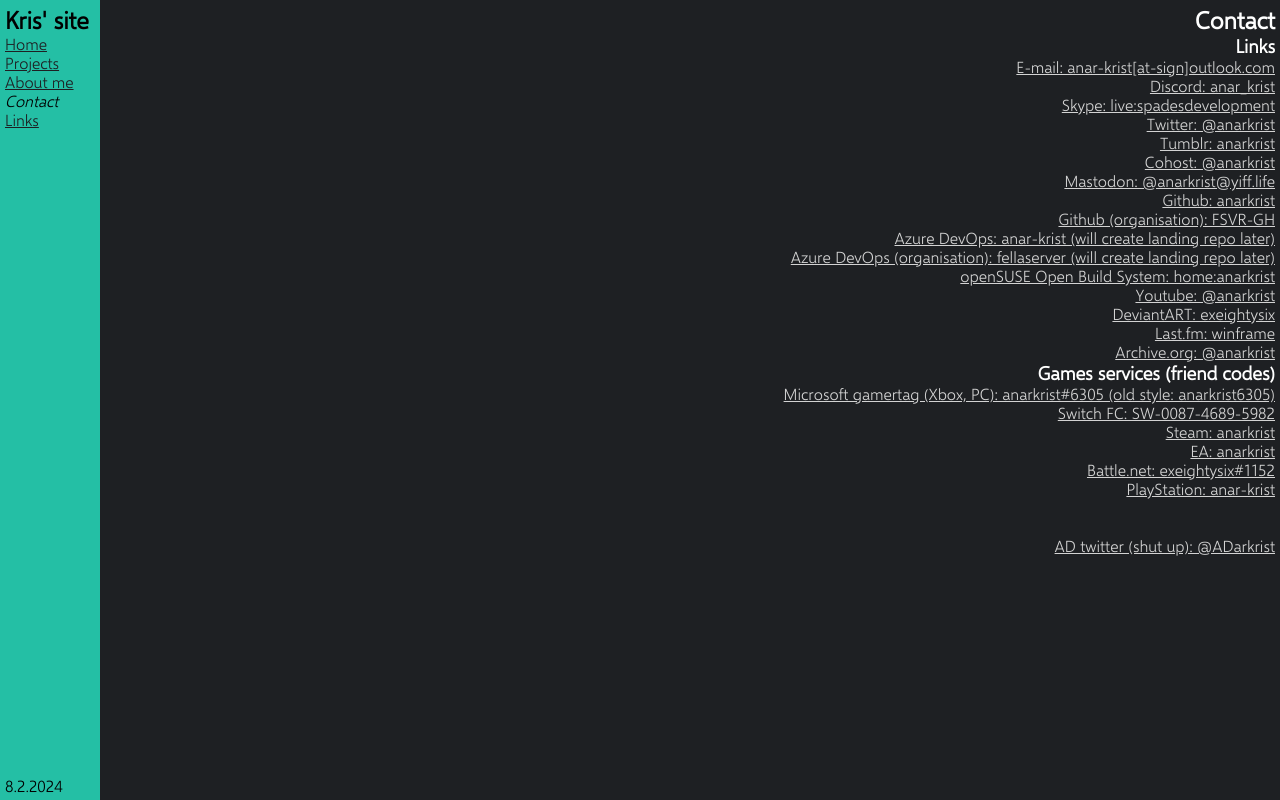
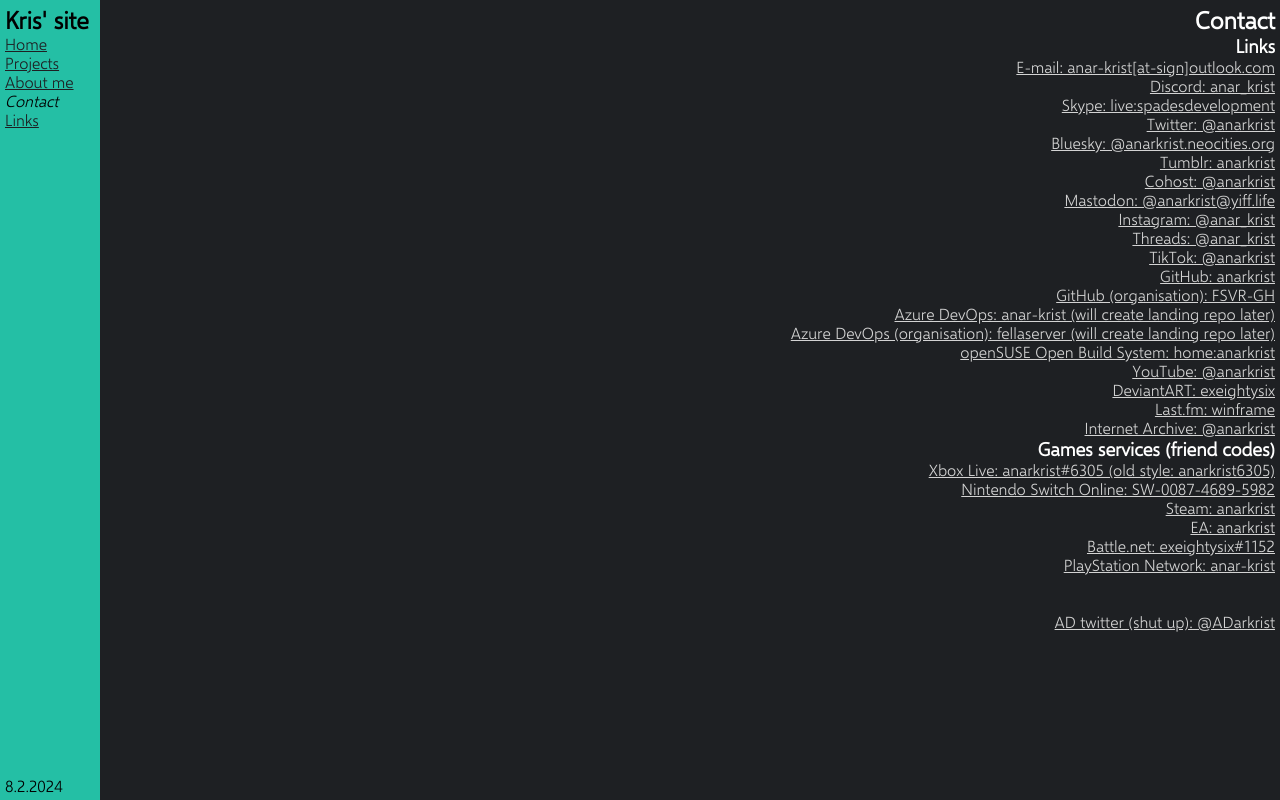
Before and after one commit to anarkrist/anarkrist.neocities.org, a plain HTML site: page neocities/contact.html in a window 1280 px wide. Drawn offline with Linux system fonts and the light colour scheme.

Commit message:
updates to contact.html

```diff
--- a/neocities/contact.html
+++ b/neocities/contact.html
@@ -34,27 +34,31 @@
           <li><a href="https://discordapp.com">Discord: anar_krist</a></li>
           <li><a href="https://www.skype.com/en/">Skype: live:spadesdevelopment</a></li>
           <li><a href="https://twitter.com/anarkrist">Twitter: @anarkrist</a></li>
+          <li><a href="https://bsky.app/profile/anarkrist.neocities.org">Bluesky: @anarkrist.neocities.org</a></li>
           <li><a href="https://anarkrist.tumblr.com/">Tumblr: anarkrist</a></li>
           <li><a href="https://cohost.org/anarkrist">Cohost: @anarkrist</a></li>
           <li><a href="https://yiff.life/@anarkrist">Mastodon: @anarkrist@yiff.life</a></li>
-          <li><a href="https://github.com/anarkrist">Github: anarkrist</a></li>
-          <li><a href="https://github.com/fsvr-gh">Github (organisation): FSVR-GH</a></li>
+          <li><a href="https://instagram.com/anar_krist">Instagram: @anar_krist</a></li>
+          <li><a href="https://threads.net/@anar_krist">Threads: @anar_krist</a></li>
+          <li><a href="https://tiktok.com/@anarkrist">TikTok: @anarkrist</a></li>
+          <li><a href="https://github.com/anarkrist">GitHub: anarkrist</a></li>
+          <li><a href="https://github.com/fsvr-gh">GitHub (organisation): FSVR-GH</a></li>
           <li><a href="https://anar-krist.visualstudio.com">Azure DevOps: anar-krist (will create landing repo later)</a></li>
           <li><a href="https://fellaserver.visualstudio.com">Azure DevOps (organisation): fellaserver (will create landing repo later)</a></li>
           <li><a href="https://build.opensuse.org/project/show/home:anarkrist">openSUSE Open Build System: home:anarkrist</a></li>
-          <li><a href="https://youtube.com/@anarkrist">Youtube: @anarkrist</a></li>
+          <li><a href="https://youtube.com/@anarkrist">YouTube: @anarkrist</a></li>
           <li><a href="https://deviantart.com/exeightysix">DeviantART: exeightysix</a></li>
           <li><a href="https://last.fm/user/winframe">Last.fm: winframe</a></li>
-          <li><a href="https://archive.org/details/@anarkrist">Archive.org: @anarkrist</a></li>
+          <li><a href="https://archive.org/details/@anarkrist">Internet Archive: @anarkrist</a></li>
         </ul>
       <h3>Games services (friend codes)</h3>
         <ul>
-          <li><a href="https://xbox.com/">Microsoft gamertag (Xbox, PC): anarkrist#6305 (old style: anarkrist6305)</a></li>
-          <li><a href="https://www.nintendo.com/switch/">Switch FC: SW-0087-4689-5982</a></li>
+          <li><a href="https://account.xbox.com/profile?gamertag=anarkrist6305">Xbox Live: anarkrist#6305 (old style: anarkrist6305)</a></li>
+          <li><a href="https://www.nintendo.com/switch/">Nintendo Switch Online: SW-0087-4689-5982</a></li>
           <li><a href="https://steamcommunity.com/id/anarkrist/">Steam: anarkrist</a></li>
           <li><a href="https://www.ea.com/en-gb">EA: anarkrist</a></li>
           <li><a href="https://us.shop.battle.net/en-us">Battle.net: exeightysix#1152</a></li>
-          <li><a href="https://www.playstation.com/en-us/">PlayStation: anar-krist</a></li>
+          <li><a href="https://www.playstation.com/en-us/">PlayStation Network: anar-krist</a></li>
           <li><br/></li>
           <li><br/></li>
           <li><a href="https://twitter.com/ADarkrist">AD twitter (shut up): @ADarkrist</a></li>
```
